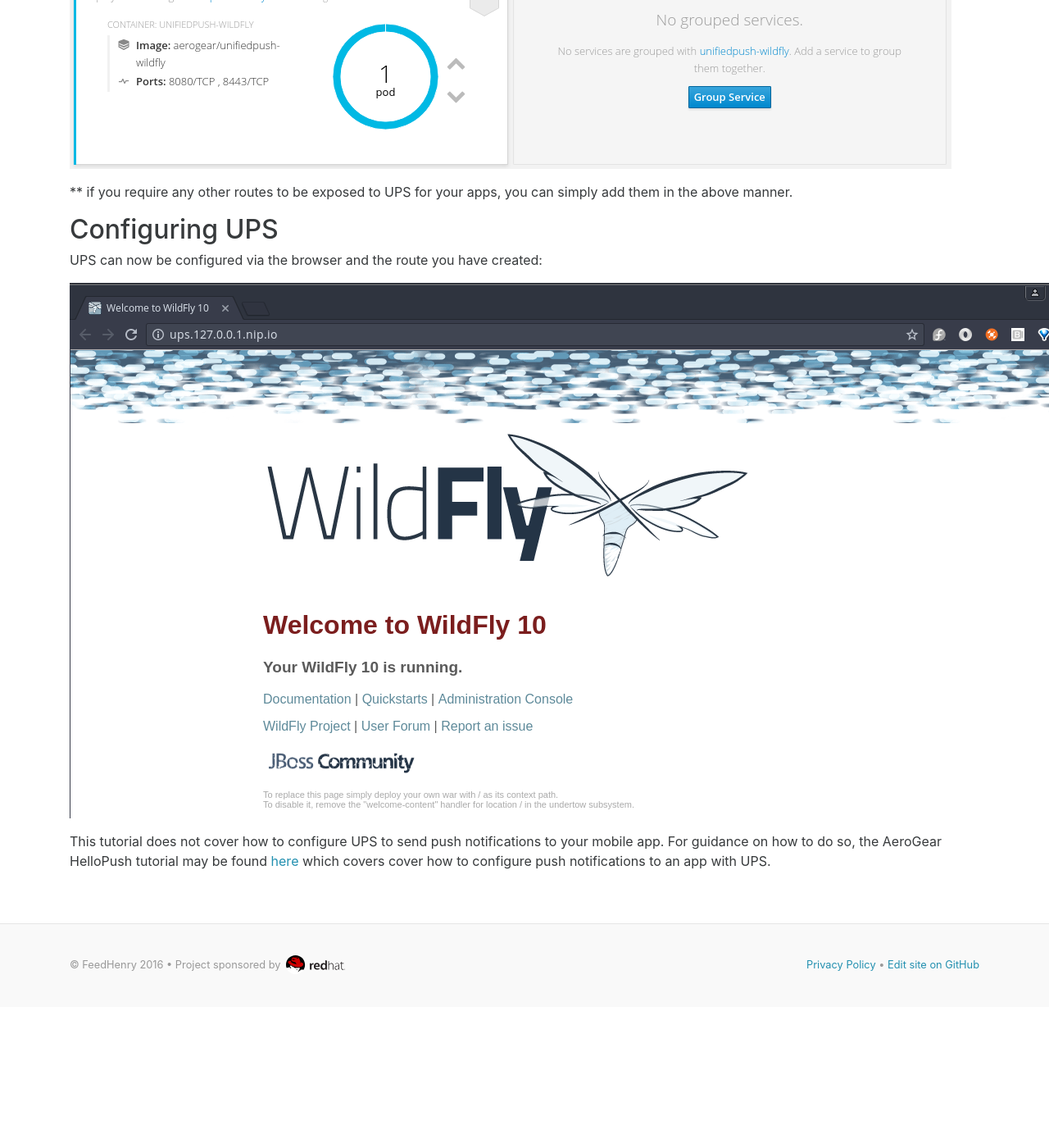
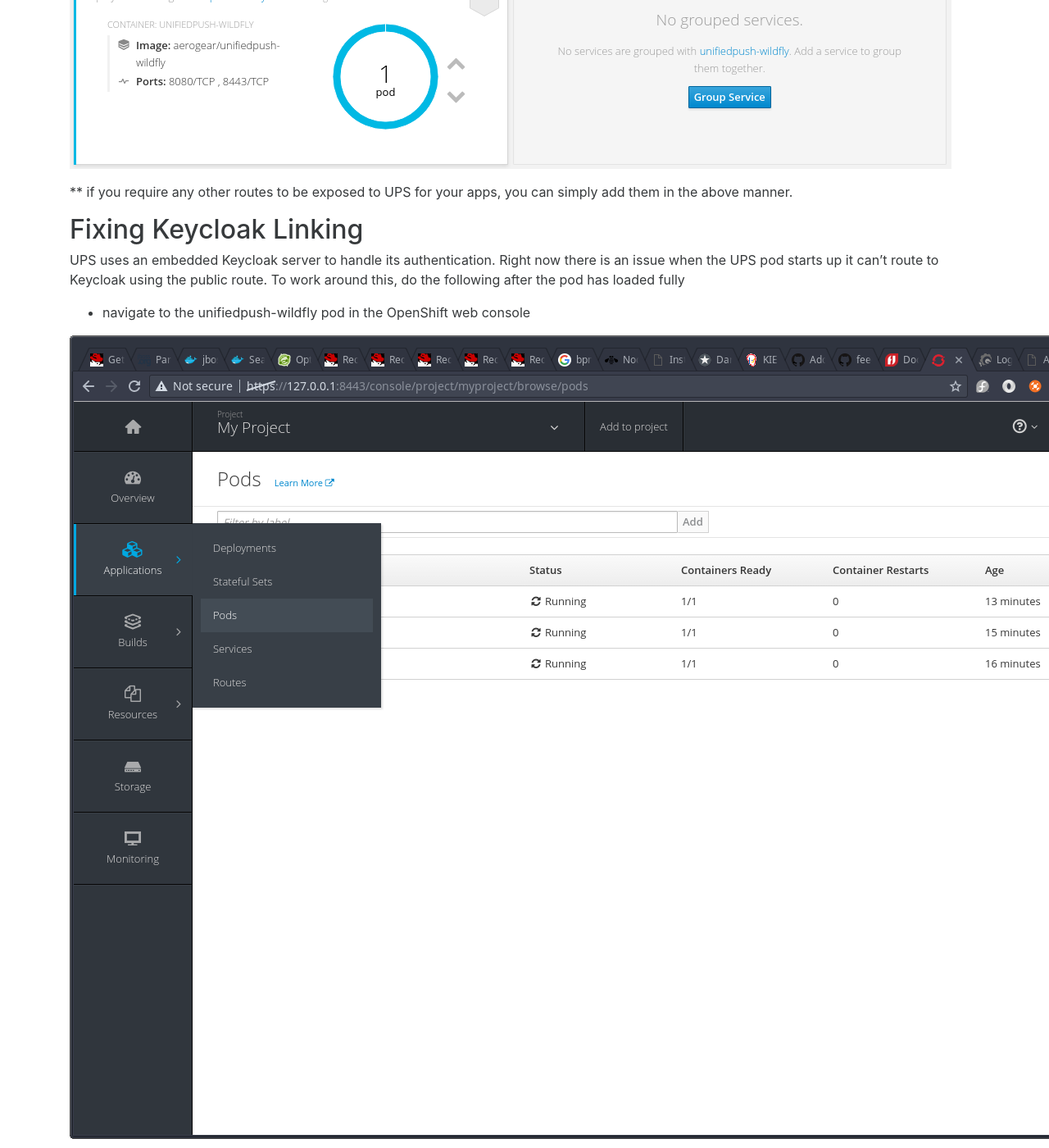
Before and after one commit to feedhenry/feedhenry.github.io, a Jekyll site: the page built from hero-ups.md, in a window 1280 px wide and 1400 px high, scrolled down 5234 px. Shown: the whole window at 82% size. Built offline with Jekyll 4.4.1, drawn with Linux system fonts in a browser that asks for light colours; nearby versions of some CDN libraries; before the commit the page ends 6462 px from its top, so only the background shows below that; some of the changed text lies outside the part shown.

Commit message:
adds keycloak linking hack

```diff
--- a/hero-ups.md
+++ b/hero-ups.md
@@ -83,13 +83,29 @@
 
 ** if you require any other routes to be exposed to UPS for your apps, you can simply add them in the above manner.
 
+## Fixing Keycloak Linking
+UPS uses an embedded Keycloak server to handle its authentication. Right now there is an issue when the UPS pod starts up it can’t route to Keycloak using the public route. To work around this, do the following after the pod has loaded fully
+
+* navigate to the unifiedpush-wildfly pod in the OpenShift web console
+
+![applications-pods][applications-pods]
+
+* Run `wget http://localhost:8080/ag-push/index.html` in the Terminal for the unifiedpush-wildfly pod
+
+![pod-unifiedpush-wildfly-terminal][pod-unifiedpush-wildfly-terminal]
+
+
 ## Configuring UPS ##
 
 UPS can now be configured via the browser and the route you have created:
 
 ![browser-ups][browser-ups]
 
-This tutorial does not cover how to configure UPS to send push notifications to your mobile app. For guidance on how to do so, the AeroGear HelloPush tutorial may be found [here](https://github.com/aerogear/aerogear-android-cookbook/tree/master/HelloPush) which covers cover how to configure push notifications to an app with UPS.
+* Click on the 'Administration Console' from the above WildFly landing page to bring you to the UPS front screen
+
+![ups-front-screen][ups-front-screen]
+
+** This tutorial does not cover how to configure UPS to send push notifications to your mobile app. For guidance on how to do so, the AeroGear HelloPush tutorial may be found [here](https://github.com/aerogear/aerogear-android-cookbook/tree/master/HelloPush) which covers cover how to configure push notifications to an app with UPS.
 
 
 [oc-cluster-up]: /assets/images/hero-ups/oc-cluster-up.png
@@ -105,4 +121,7 @@
 [terminal-route-2]: /assets/images/hero-ups/terminal-route-2.png
 [pod-unifiedpush-wildfly-routes-1]: /assets/images/hero-ups/pod-unifiedpush-wildfly-routes-1.png
 [pod-unifiedpush-wildfly-routes-2]: /assets/images/hero-ups/pod-unifiedpush-wildfly-routes-2.png
+[applications-pods]: /assets/images/hero-ups/applications-pods.png
+[pod-unifiedpush-wildfly-terminal]: /assets/images/hero-ups/pod-unifiedpush-wildfly-terminal.png
+[ups-front-screen]: /assets/images/hero-ups/ups-front-screen.png
 [browser-ups]: /assets/images/hero-ups/browser-ups.png
```
Also changed, not shown: assets/images/hero-ups/applications-pods.png (added), assets/images/hero-ups/pod-unifiedpush-wildfly-terminal.png (added), assets/images/hero-ups/ups-front-screen.png (added).
